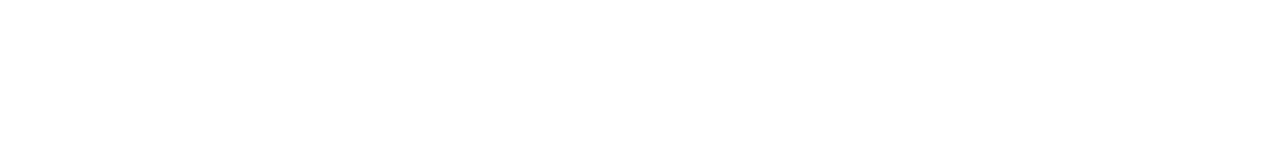
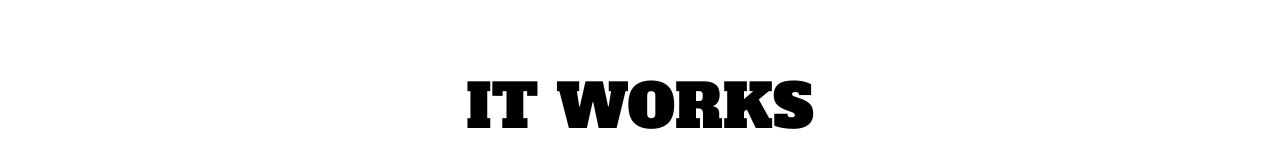
Before and after one commit to lisla/api-party, a React (Create React App) app: page /github/1 in a window 1280 px wide. Shown: the part 757-924 px from the top of the page. Before the commit the page ends 800 px from the top, so only its background shows below. Built offline with nearby package versions, Linux system fonts and the light colour scheme; the HTML template or start-up script is replaced by a standard one; a web font is replaced by a local one.

Commit message:
Add GithubUser component

```diff
--- a/src/Github.js
+++ b/src/Github.js
@@ -2,6 +2,7 @@
 import { Route } from 'react-router-dom'
 
 import './Github.css'
+import GithubUser from './GithubUser'
 
 class Github extends Component{
 
@@ -37,6 +38,8 @@
           </div>
         </form>
         <Route exact path='/github' render={() => <h3>Please enter a username to search on Github</h3>} />
+        <Route path='/github/:username' component={GithubUser}
+        render={({ match }) => <h3>You searched for {match.params.username}</h3>} />
       </div>
     )
   }
--- /dev/null
+++ b/src/GithubUser.js
@@ -0,0 +1,13 @@
+import React, { Component } from 'react'
+
+import './GithubUser.css'
+
+class GithubUser extends Component{
+  render(){
+    return(
+      <h1>It works</h1>
+    )
+  }
+}
+
+export default GithubUser
```
Also changed, not shown: src/GithubUser.css (added).
